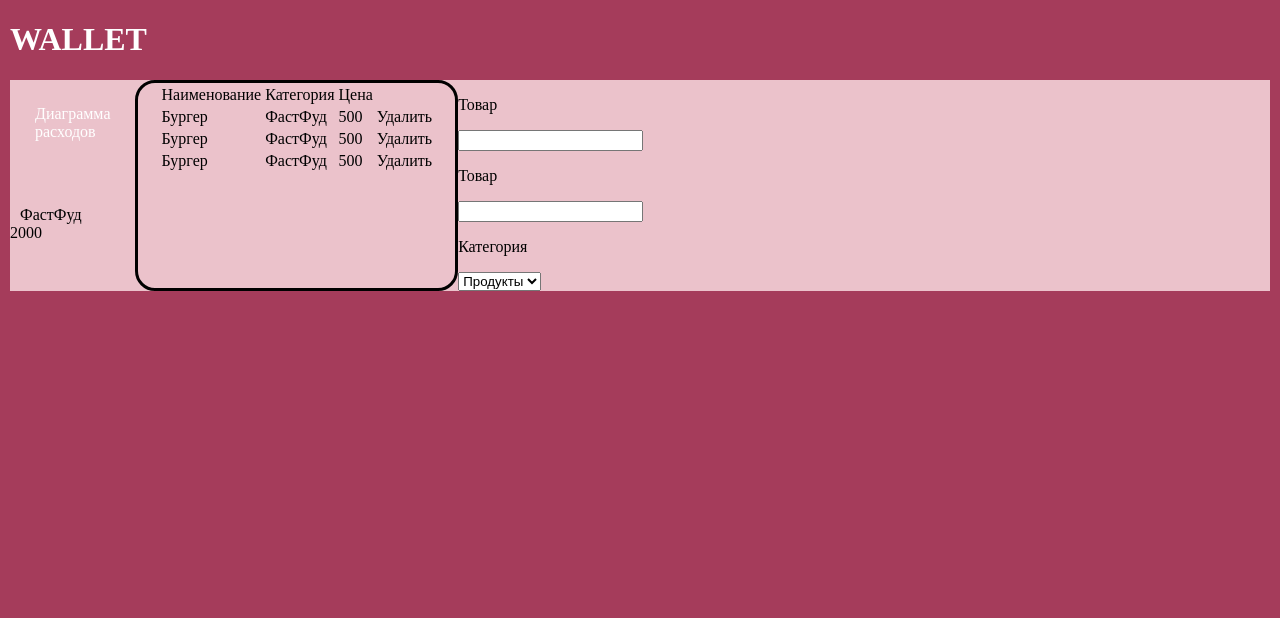
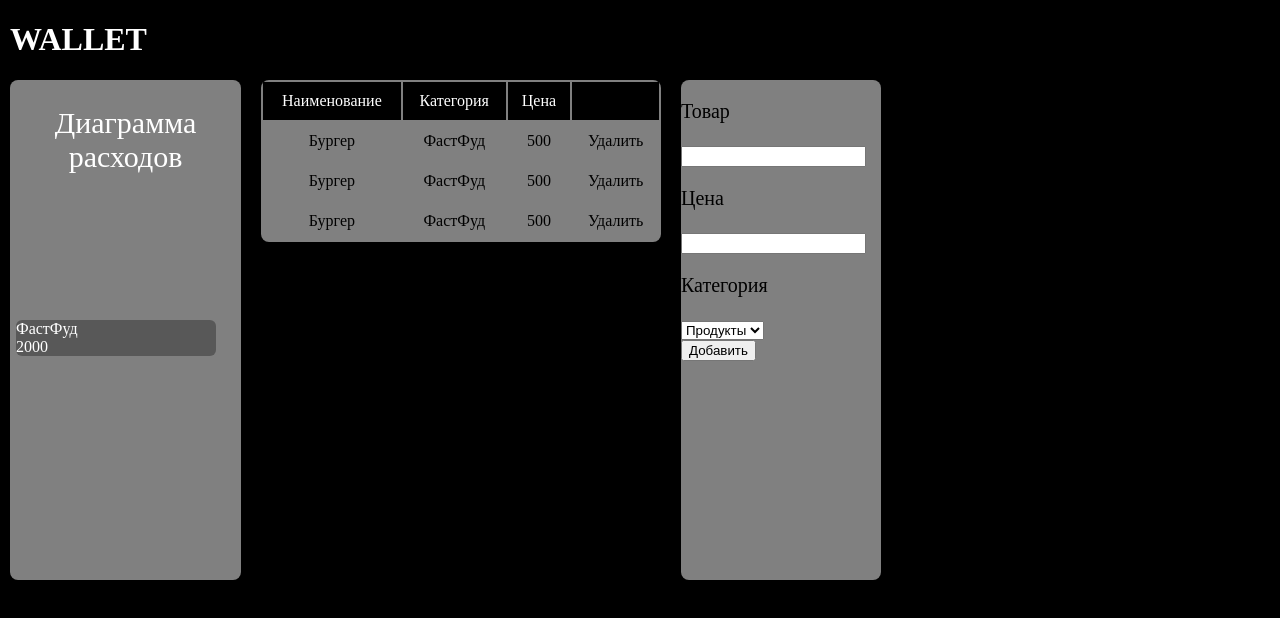
Before and after one commit to cxigan/WALLET, a plain HTML site: page index.html in a window 1280 px wide. Drawn offline with Linux system fonts and the light colour scheme.

Commit message:
Add files via upload

```diff
--- a/index.html
+++ b/index.html
@@ -69,15 +69,16 @@
                         <input type="text" class="editor__input" name="">
                     </div>
                     <div class="editor__row">
-                    <p class="editor__input-name">Товар</p>
+                        <p class="editor__input-name">Цена</p>
                         <input type="text" class="editor__input" name="">
                     </div>
                     <div class="editor__row">
                         <p class="editor__input-name">Категория</p>
-                    <select class="editor__select"  name="selectCategory" id="selectCategory">
+                        <select class="editor__select" name="selectCategory" id="selectCategory">
                             <option value="product">Продукты</option>
                         </select>
                     </div>
+                    <button class="btn" id="addBtn">Добавить</button>
                 </form>
             </div>
         </div>
--- a/style.css
+++ b/style.css
@@ -24,50 +24,100 @@ ul>li {
     min-height: 100%;
     overflow: hidden;
     padding: 0px 10px;
-    background-color: rgb(165, 60, 91);
+    background-color: rgb(0, 0, 0);
 }
 
 .title {
     color: white;
-    font-size: 120;
 }
-
 
 .main {
     display: flex;
     width: 100%;
     justify-content: space-between;
-    background-color: rgb(235, 194, 203);
+    position: relative;
 }
+
+#diagram-column {
+    background-color: grey;
+    border-radius: 8px;
+    height: 500px;
+    width: 250px;
+}
+
 
 .diagram-title {
     color: white;
-    padding: 5px;
+    padding: 6px;
     margin: 20px;
+    text-align: center;
+    font-size: 30px;
 }
 
 .diagram {
     padding: 10px;
-    margin: 20px;
+    margin: 60px;
 }
 
-.legend__desc {
-    margin: 10px;
+.legend__list {
+    display: block;
+}
+
+.legend__item {
+    background-color: rgba(0, 0, 0, 0.315);
+    color: white;
+    margin: 25px;
+    margin-left: 6px;
+    width: 200px;
+    border-radius: 6px;
 }
 
 #table-column {
     flex: 1;
     padding: 0px 20px;
-    border: solid;
-    border-radius: 20px;
-
 }
 
 .table {
     width: 100%;
     text-align: center;
+
 }
 
-.table__row {
-    display: table-row;
+.tasks {
+    background-color: grey;
+    width: 400px;
+    border-radius: 8px;
 }
+
+thead {
+    background-color: black;
+    color: white;
+
+}
+
+.table__row {}
+
+.editor {
+    background-color: grey;
+    height: 500px;
+    width: 200px;
+    border-radius: 8px;
+
+}
+
+td {
+
+    padding: 10px;
+    text-align: center;
+}
+
+.editor__row {
+    padding: 0;
+    border: none;
+    outline: none;
+    font-size: 20px;
+    flex: 1 1 50px;
+    border-radius: 5px;
+}
+
+.btn {}
```
Lines whose indentation alone changed are shown as unchanged.
